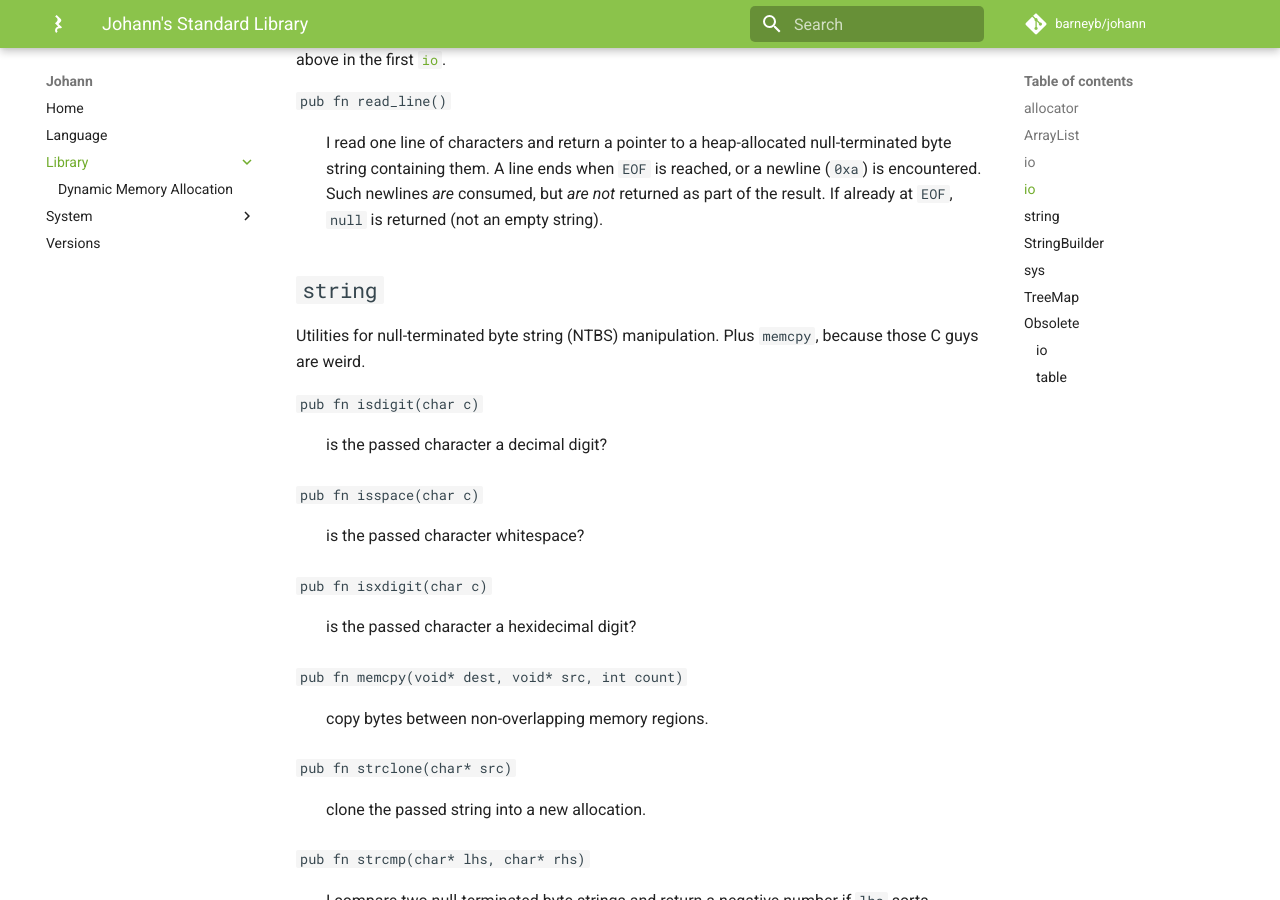
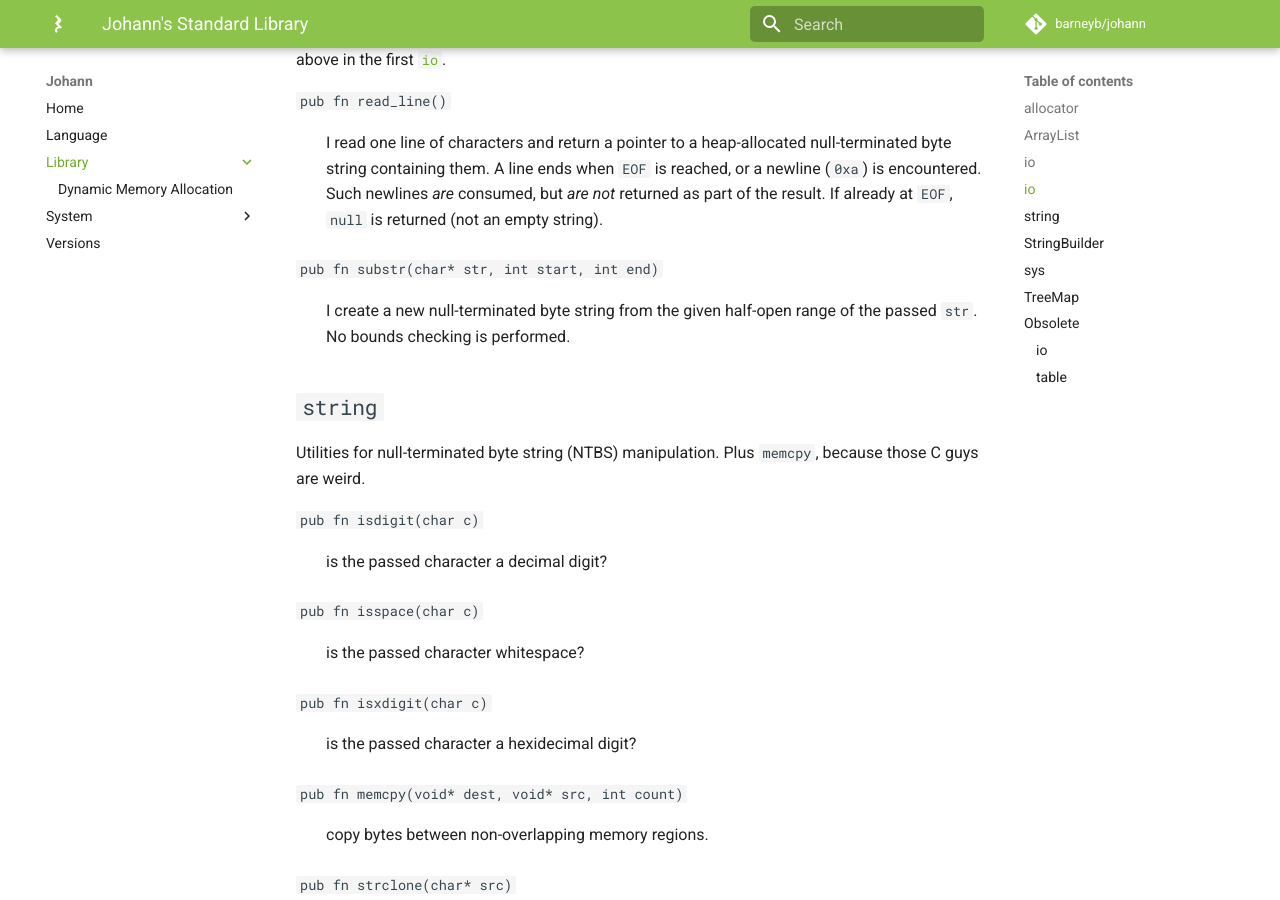
Before and after one commit to barneyb/johann, an MkDocs documentation site: the page built from documentation/docs/library/index.md, in a window 1280 px wide and 900 px high, scrolled down 2379 px. Built offline with MkDocs 1.6.1 and Material for MkDocs 9.7.7, drawn with Linux system fonts in a browser that asks for light colours; comment, search, counter and statistics services are not loaded.

Commit message:
add substr to jstdlib

```diff
--- a/documentation/docs/library/index.md
+++ b/documentation/docs/library/index.md
@@ -95,6 +95,10 @@ No files, just STDIN and STDOUT. `EOF` is any negative number. Additional functi
 `pub fn read_line() `
 
 : I read one line of characters and return a pointer to a heap-allocated null-terminated byte string containing them. A line ends when `EOF` is reached, or a newline (`0xa`) is encountered. Such newlines _are_ consumed, but _are not_ returned as part of the result. If already at `EOF`, `null` is returned (not an empty string).
+
+`pub fn substr(char* str, int start, int end) `
+
+: I create a new null-terminated byte string from the given half-open range of the passed `str`. No bounds checking is performed.
 
 
 <!--{/johanndoc:jstdlib/io.jn}-->
```
Also changed, not shown: documentation/docs/versions/index.md (+1 -1 lines), 4 other files.
